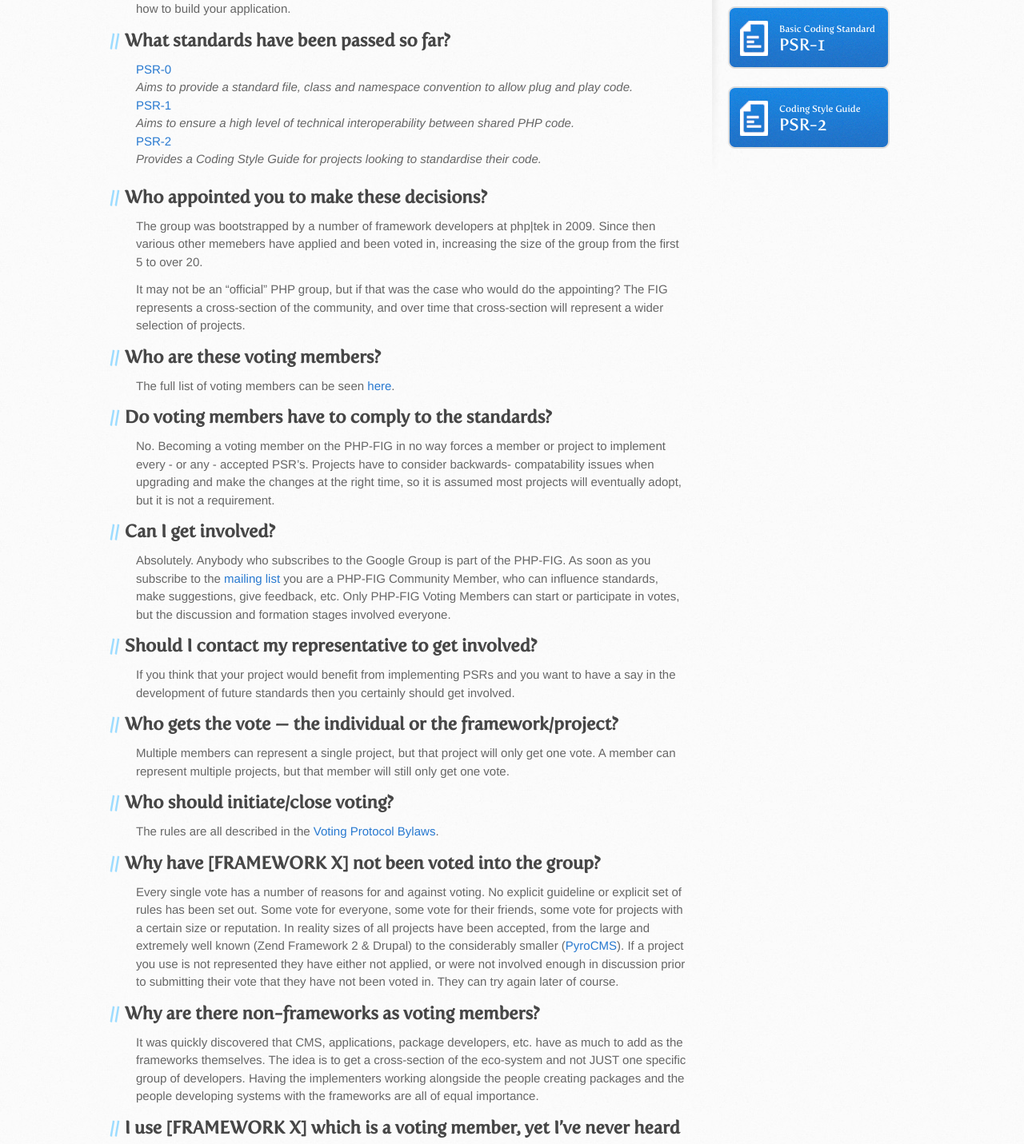
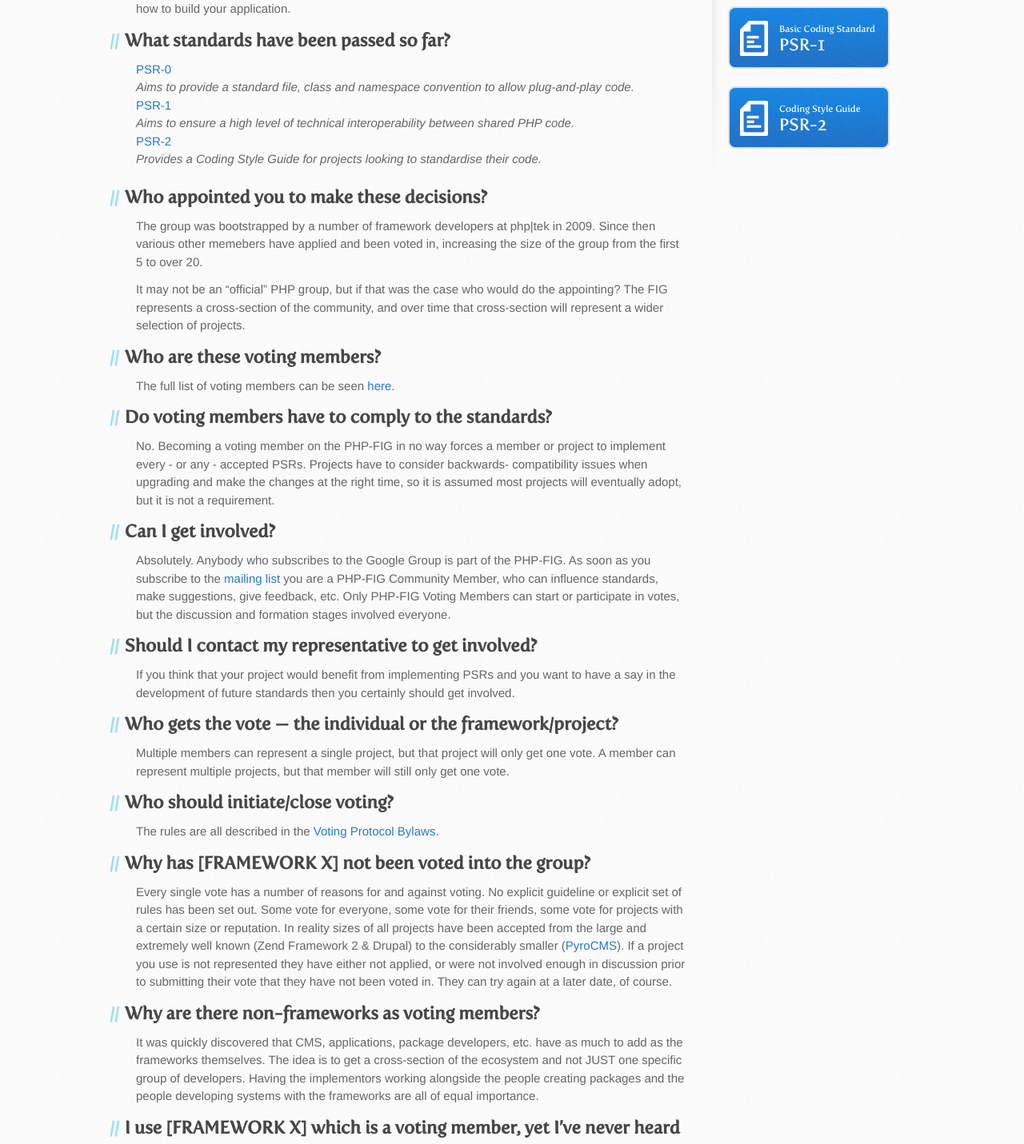
Before and after one commit to php-fig/www.php-fig.org, a Jekyll site: the page built from faq/index.markdown, in a window 1280 px wide. Shown: the part 524-1955 px from the top of the page at 80% size. Built offline with Jekyll 4.4.1, drawn with Linux system fonts in a browser that asks for light colours; Markdown is read by kramdown in place of the engine named in the settings.

Commit message:
Spelling and grammar fixes. This Brit might know some long words, but certainly can't spell them.

```diff
--- a/faq/index.markdown
+++ b/faq/index.markdown
@@ -26,7 +26,7 @@ Programer — how to build your application.
 
 <dl>
 	<dt><a href="https://github.com/php-fig/fig-standards/blob/master/accepted/PSR-0.md">PSR-0</a></dt>
-	<dd>Aims to provide a standard file, class and namespace convention to allow plug and play code.</dd>
+	<dd>Aims to provide a standard file, class and namespace convention to allow plug-and-play code.</dd>
 	<dt><a href="https://github.com/php-fig/fig-standards/blob/master/accepted/PSR-1-basic-coding-standard.md">PSR-1</a></dt>
 	<dd>Aims to ensure a high level of technical interoperability between shared PHP code.</dd>
 	<dt><a href="https://github.com/php-fig/fig-standards/blob/master/accepted/PSR-2-coding-style-guide.md">PSR-2</a></dt>
@@ -54,8 +54,8 @@ The full list of voting members can be seen [here](members).
 ## Do voting members have to comply to the standards?
 
 No. Becoming a voting member on the PHP-FIG in no way forces a member or project
-to implement every - or any - accepted PSR’s. Projects have to consider backwards-
-compatability issues when upgrading and make the changes at the right time, so it
+to implement every - or any - accepted PSRs. Projects have to consider backwards-
+compatibility issues when upgrading and make the changes at the right time, so it
 is assumed most projects will eventually adopt, but it is not a requirement.
 
 
@@ -91,25 +91,25 @@ The rules are all described in the [Voting Protocol Bylaws][bylaws].
  [bylaws]: https://github.com/php-fig/fig-standards/blob/master/bylaws/001-voting-protocol.md
 
 
-## Why have [FRAMEWORK X] not been voted into the group?
+## Why has [FRAMEWORK X] not been voted into the group?
 
 Every single vote has a number of reasons for and against voting. No explicit
 guideline or explicit set of rules has been set out. Some vote for everyone,
 some vote for their friends, some vote for projects with a certain size or
-reputation. In reality sizes of all projects have been accepted, from the large
+reputation. In reality sizes of all projects have been accepted from the large
 and extremely well known (Zend Framework 2 & Drupal) to the considerably smaller
 ([PyroCMS](http://pyrocms.com/)). If a project you use is not represented they
 have either not applied, or were not involved enough in discussion prior to
-submitting their vote that they have not been voted in. They can try again later
-of course.
+submitting their vote that they have not been voted in. They can try again at a
+later date, of course.
 
 
 ## Why are there non-frameworks as voting members?
 
 It was quickly discovered that CMS, applications, package developers, etc. have
 as much to add as the frameworks themselves. The idea is to get a cross-section
-of the eco-system and not JUST one specific group of developers. Having the
-implementers working alongside the people creating packages and the people
+of the ecosystem and not JUST one specific group of developers. Having the
+implementors working alongside the people creating packages and the people
 developing systems with the frameworks are all of equal importance.
 
 
```
